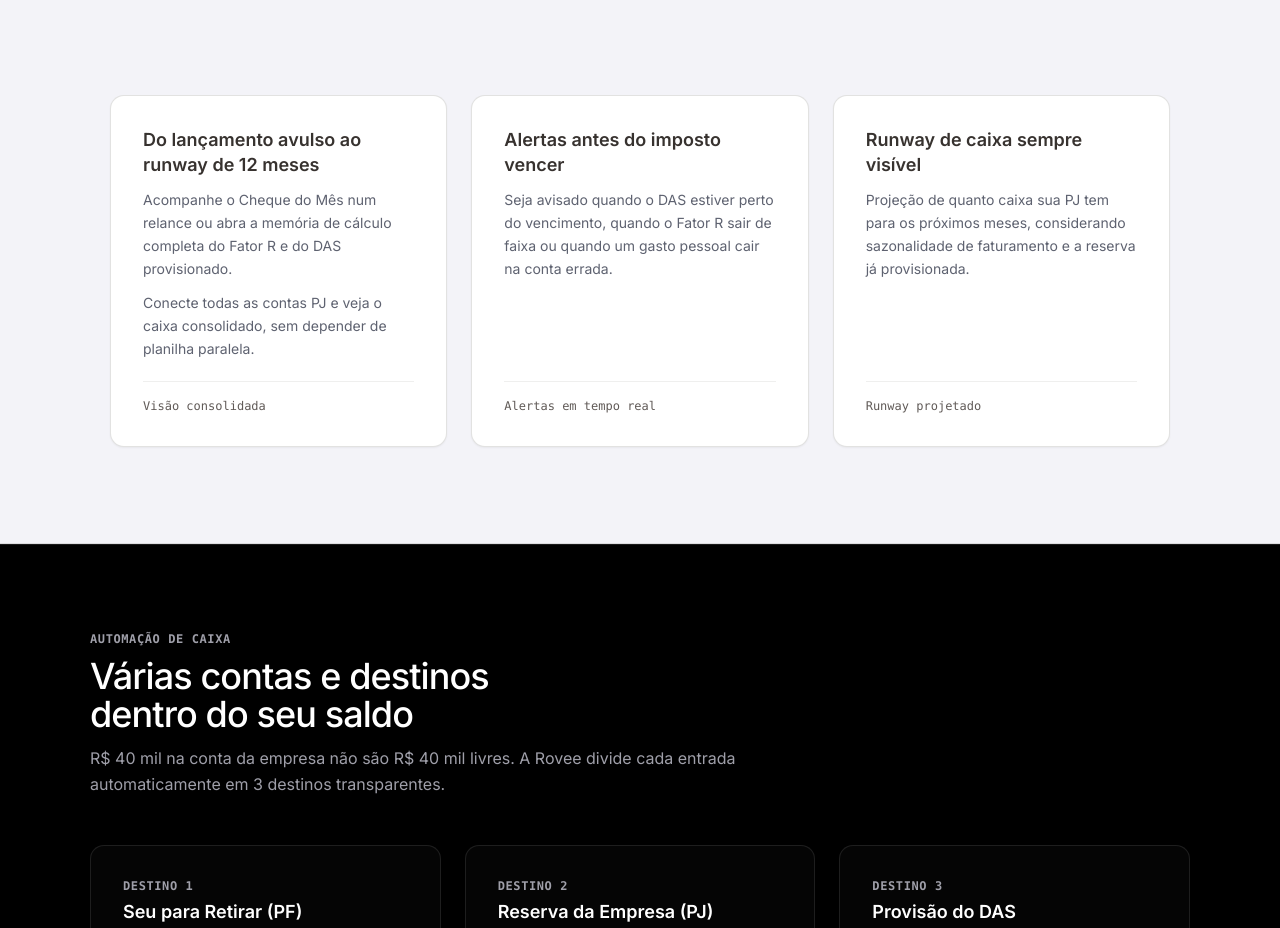
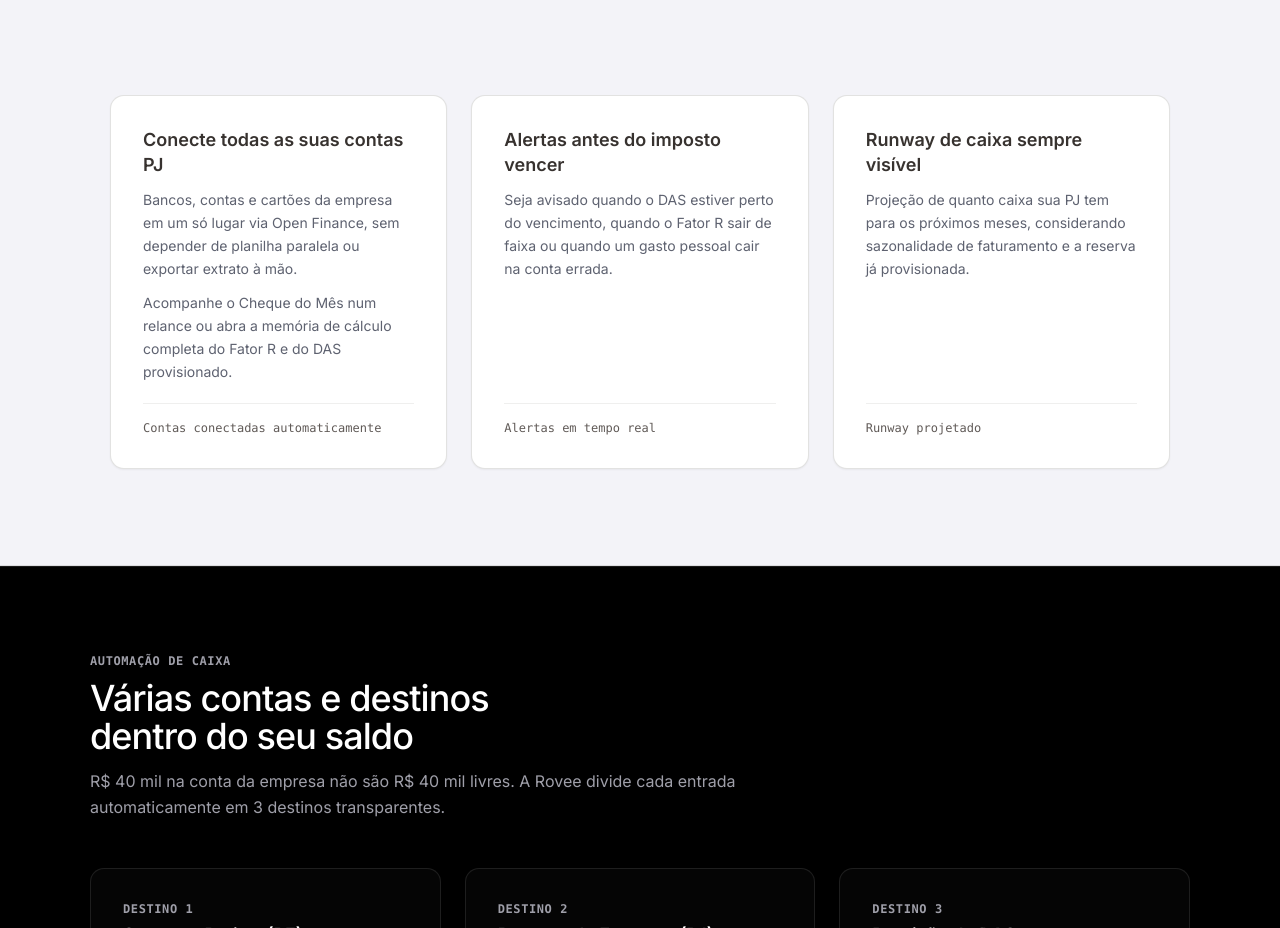
Before and after one commit to Holodeck-hub/rovee.landpage, a Next.js app: page /gestao-financeira in a window 1280 px wide. Shown: the part 1123-2051 px from the top of the page. Built offline with nearby package versions, Linux system fonts and the light colour scheme; no server answers.

Commit message:
feat: add features section component to gestao-financeira page

```diff
--- a/components/pages/gestao-financeira/gestao-financeira-features-section.tsx
+++ b/components/pages/gestao-financeira/gestao-financeira-features-section.tsx
@@ -10,20 +10,20 @@ export function GestaoFinanceiraFeaturesSection() {
             <div>
               <div className="flex items-start gap-3.5 mb-1">
                 <h2 className="text-base sm:text-lg font-semibold text-secondary leading-snug">
-                  Do lançamento avulso ao runway de 12 meses
+                  Conecte todas as suas contas PJ
                 </h2>
               </div>
+              <p className="text-ink-muted text-xs sm:text-sm leading-relaxed mt-3">
+                Bancos, contas e cartões da empresa em um só lugar via Open Finance, sem
+                depender de planilha paralela ou exportar extrato à mão.
+              </p>
               <p className="text-ink-muted text-xs sm:text-sm leading-relaxed mt-3">
                 Acompanhe o Cheque do Mês num relance ou abra a memória de cálculo completa do
                 Fator R e do DAS provisionado.
               </p>
-              <p className="text-ink-muted text-xs sm:text-sm leading-relaxed mt-3">
-                Conecte todas as contas PJ e veja o caixa consolidado, sem depender de planilha
-                paralela.
-              </p>
             </div>
             <div className="pt-4 border-t border-[rgba(55,50,47,0.08)] text-xs font-mono text-[#605A57]">
-              Visão consolidada
+              Contas conectadas automaticamente
             </div>
           </div>
 
```
